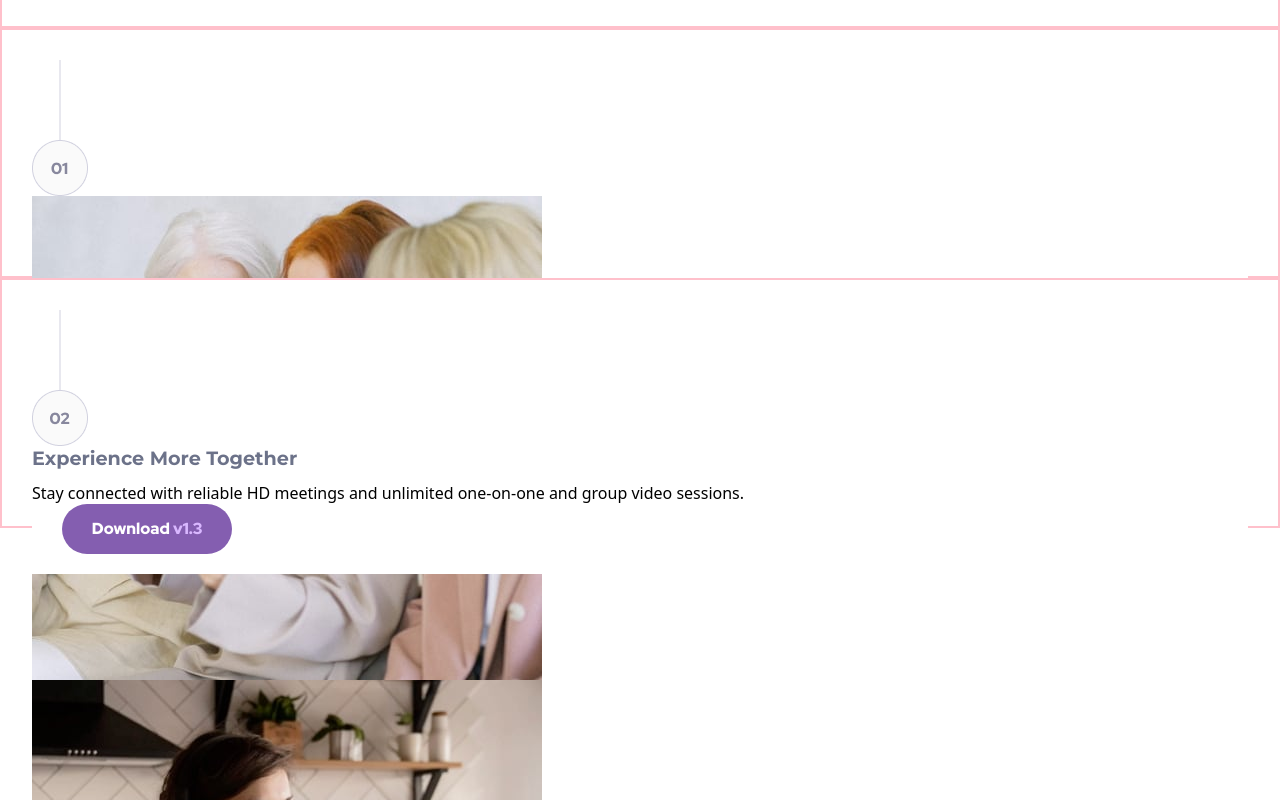
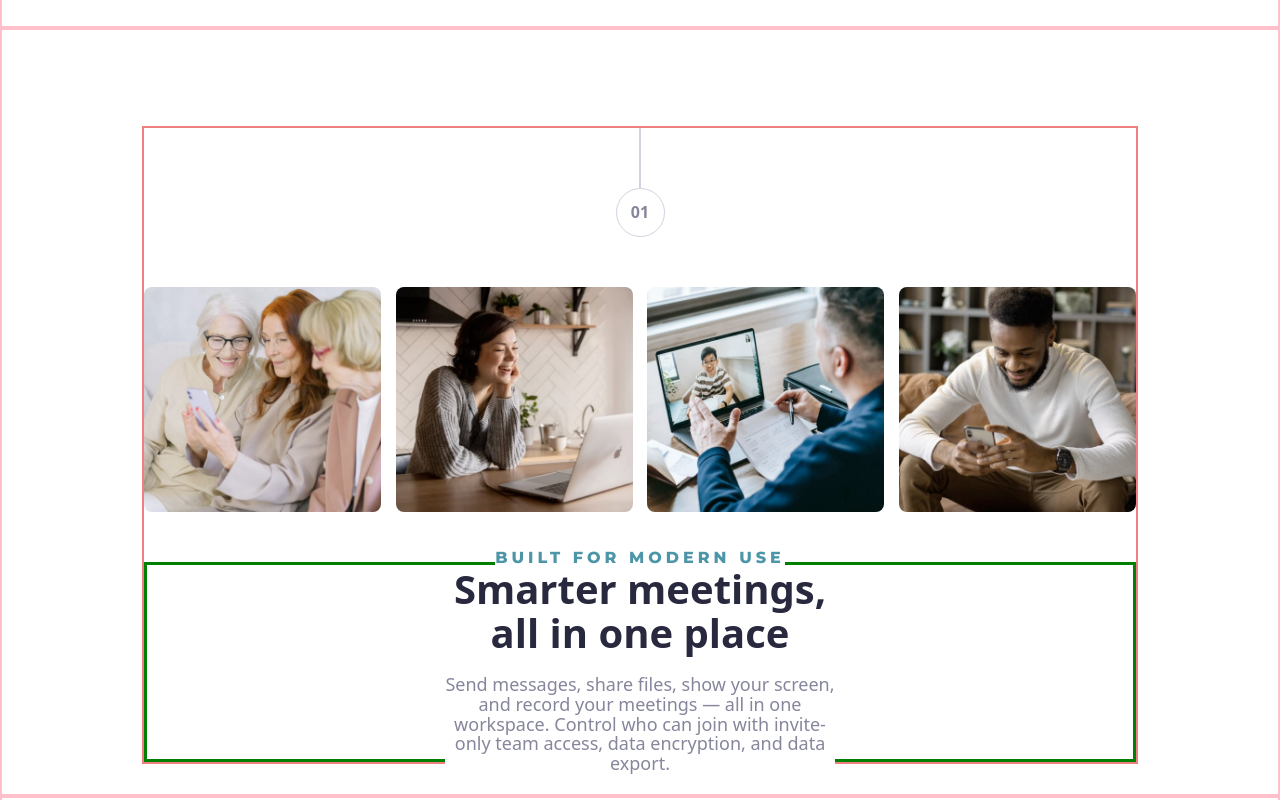
Before and after one commit to unachoza/Frontend-Mentor-Collection, a React (Vite) app: page /meet in a window 1280 px wide. Shown: the part 500-1300 px from the top of the page. Built offline with nearby package versions, Linux system fonts and the light colour scheme.

Commit message:
main section; converted number images to html

```diff
--- a/src/components/newbie/MeetLandingPage/MeetLandingPage.css
+++ b/src/components/newbie/MeetLandingPage/MeetLandingPage.css
@@ -17,7 +17,9 @@ body {
 	margin: 0;
 	padding: 0;
 	overflow-x: hidden;
+	background-color: var(--White);
 }
+
 *,
 *::before,
 *::after {
@@ -56,6 +58,7 @@ body {
 	height: 28px;
 }
 
+/********* HERO SECTION *********/
 .hero {
 	height: 54vh;
 	display: flex;
@@ -104,6 +107,94 @@ body {
 	display: flex;
 }
 
+/********* MAIN SECTION *********/
+.main.section {
+	height: 96vh;
+	padding: 0;
+}
+
+.main.section .main-content {
+	margin: 7.5% 11%;
+	border: solid lightcoral 2px;
+}
+
+.main.section .main-content .image-collage {
+	display: flex;
+	align-items: center;
+	justify-content: space-between;
+	margin: 50px 0;
+}
+
+.main.section .main-content .image-collage img {
+	height: 225px;
+	border-radius: 8px;
+}
+
+.main.section .main-content .text-content {
+	display: flex;
+	flex-direction: column;
+	border: solid green;
+	padding: 0 30%;
+	align-items: center;
+	justify-content: center;
+	height: 200px;
+}
+
+.main.section .main-content .text-content .title {
+	font-weight: 800;
+	font-size: 1rem;
+	line-height: 110%;
+	letter-spacing: 4px;
+	color: var(--Cyan-600);
+	text-transform: uppercase;
+	margin: 0;
+}
+
+.main.section .main-content .text-content .sub-title {
+	font-weight: 800;
+	font-size: 2.5rem;
+	line-height: 110%;
+	text-align: center;
+	color: var(--Slate-900);
+	margin-bottom: 20px;
+}
+
+.main.section .main-content .text-content .content {
+	font-size: 1.125rem;
+	line-height: 110%;
+	text-align: center;
+	color: var(--Slate-600);
+}
+
+/******** COMPONENTS ********/
+
+/******** NUMBER */
+.number {
+	display: flex;
+	flex-direction: column;
+	align-items: center;
+}
+
+.number .rectangle {
+	height: 60px;
+	width: 1px;
+	margin: 0px 24.5px;
+	border: solid 1px var(--Slate-300);
+}
+
+.number .circle {
+	height: 49px;
+	width: 49px;
+	border-radius: 50%;
+	border: solid 1px var(--Slate-300);
+	color: var(--Slate-600);
+	display: flex;
+	align-items: center;
+	justify-content: center;
+	font-weight: 900;
+}
+
+/******** BUTTON */
 button {
 	width: 170px;
 	height: 50px;
--- a/src/components/newbie/MeetLandingPage/MeetLandingPage.tsx
+++ b/src/components/newbie/MeetLandingPage/MeetLandingPage.tsx
@@ -1,8 +1,6 @@
 import logo from "./assets/logo.svg";
 import heroLeft from "./assets/images/desktop/image-hero-left.png";
 import heroRight from "./assets/images/desktop/image-hero-right.png";
-import number1 from "./assets/images/number-1.png";
-import number2 from "./assets/images/number-2.png";
 import manTexting from "./assets/images/desktop/image-man-texting.jpg";
 import menInMeeting from "./assets/images/desktop/image-men-in-meeting.jpg";
 import womanInVideocall from "./assets/images/desktop/image-woman-in-videocall.jpg";
@@ -38,7 +36,8 @@ const MeetingLandingPage = () => {
 			<div className="main section">
 				<div className="main-content">
 					<div className="number">
-						<img src={number1} alt="number 1" />
+						<div className="rectangle"></div>
+						<div className="circle">01</div>
 					</div>
 					<div className="image-collage">
 						<img src={womenVideochatting} alt=" women video chatting" />
@@ -50,7 +49,6 @@ const MeetingLandingPage = () => {
 						<div className="title">Built for modern use</div>
 						<div className="sub-title">Smarter meetings, all in one place</div>
 						<div className="content">
-							{" "}
 							Send messages, share files, show your screen, and record your meetings — all in one workspace. Control who can join with
 							invite-only team access, data encryption, and data export.
 						</div>
@@ -58,9 +56,10 @@ const MeetingLandingPage = () => {
 				</div>
 			</div>
 			<div className="footer section">
-				<div className="number">
-					<img src={number2} alt="number 2" />
-				</div>
+            <div className="number">
+						<div className="rectangle"></div>
+						<div className="circle">02</div>
+					</div>
 				<div className="text-content">
 					<div className="title">Experience more together</div>
 					<div className="sub-title">Stay connected with reliable HD meetings and unlimited one-on-one and group video sessions.</div>
```
Also changed, not shown: src/components/newbie/MeetLandingPage/assets/images/number-1.png (deleted), src/components/newbie/MeetLandingPage/assets/images/number-2.png (deleted).
